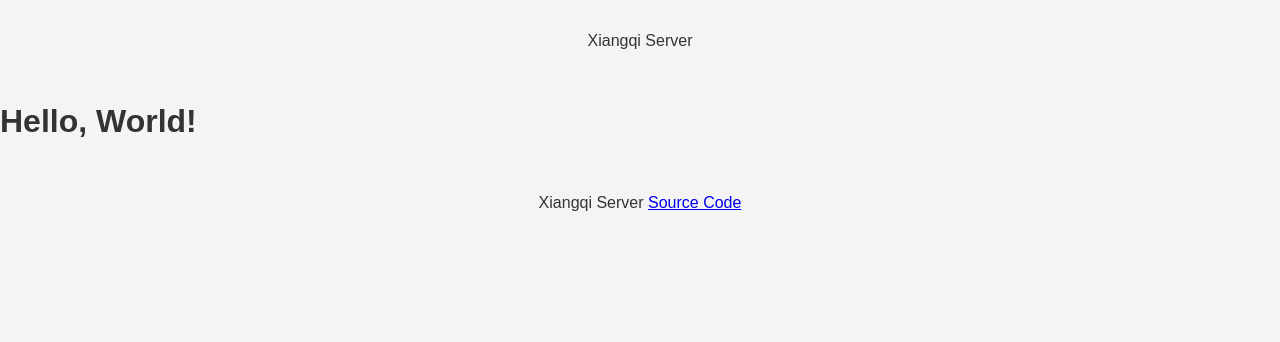
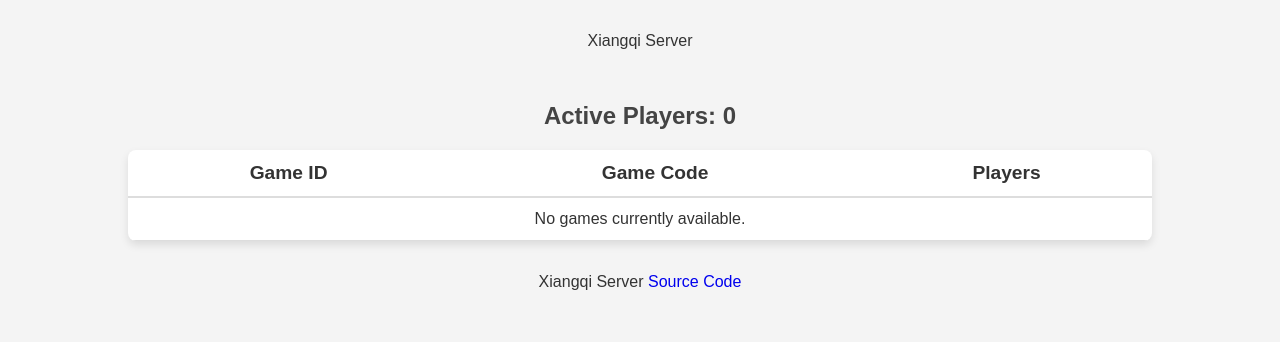
Before and after one commit to aba2222/xiangqi_server, a FastAPI app: page / in a window 1280 px wide. Shown: the top 342 px of the page. Run offline with FastAPI, Linux system fonts and the light colour scheme.

Commit message:
Update home page

```diff
--- a/main.py
+++ b/main.py
@@ -9,6 +9,8 @@ from uuid import uuid4
 DATABASE_URL = "sqlite:///./game_data.db"
 
 Base = declarative_base()
+
+active_players = 0
 
 # 创建数据库引擎
 engine = create_engine(DATABASE_URL, connect_args={"check_same_thread": False})
@@ -53,15 +55,12 @@ def get_db():
 
 
 @app.get("/")
-async def read_root(request: Request):
+async def read_root(request: Request, db: Session = Depends(get_db)):
+    games = db.query(Game).limit(100).all()
     return templates.TemplateResponse(
-        "home_page.html", {"request": request, "message": "Hello, World!"}
+        "home_page.html",
+        {"request": request, "active_players": active_players, "games": games},
     )
-
-
-# @app.get("/get_games")
-# async def get_games():
-# return games
 
 
 @app.post("/create_game")
@@ -73,10 +72,6 @@ async def create_game(game_code: str, db: Session = Depends(get_db)):
     db.commit()
     db.refresh(db_game)  # 获取数据库中的新记录
 
-    return {"game_id": game_id}
-
-    game_id = str(uuid.uuid4())  # 生成唯一的 game_id
-    games[game_id] = {"game_code": game_code, "players": []}  # 用于保存加入该对局的玩家
     return {"game_id": game_id}
 
 
@@ -99,6 +94,8 @@ async def websocket_endpoint(
     db.add(db_player)
     db.commit()
 
+    active_players += 1
+
     try:
         while True:
             data = await websocket.receive_json()
@@ -114,6 +111,7 @@ async def websocket_endpoint(
     except Exception as e:
         print(f"Error: {str(e)}")
     finally:
+        active_players -= 1
         if (
             db.query(Player)
             .filter(Player.websocket_id == str(websocket.client))
--- a/static/home.css
+++ b/static/home.css
@@ -2,6 +2,14 @@ header {
     padding: 1rem 0;
     text-align: center;
 }
+
+.active-players {
+    margin-bottom: 20px;
+    font-size: 1.5rem;
+    font-weight: bold;
+    color: #444;
+}
+
 
 body {
     font-family: Arial, sans-serif;
@@ -11,7 +19,61 @@ body {
     color: #333;
 }
 
+.main {
+    flex-direction: column;
+    display: flex;
+    justify-content: center;
+    align-items: center;
+    /*min-height: 100vh;*/
+    width: 100%;
+    margin: 0;
+    padding: 0;
+}
+
+table {
+    width: 80%;
+    border-collapse: collapse;
+    background-color: #ffffff;
+    box-shadow: 0 4px 8px rgba(0, 0, 0, 0.1);
+    border-radius: 8px;
+    overflow: hidden;
+}
+
 footer {
     padding: 1rem 0;
     text-align: center;
 }
+
+/* 表格标题 */
+th {
+    border-bottom: 2px solid #ddd;
+    padding: 12px;
+    text-align: left;
+}
+
+/* 表格内容 */
+td {
+    padding: 12px;
+    text-align: left;
+    border-bottom: 1px solid #ddd; /* 添加底部边框 */
+}
+
+/* 表格行的悬浮效果 */
+tr:hover {
+    background-color: #f1f1f1; /* 悬浮时背景色 */
+}
+
+/* 设置表格的居中对齐 */
+table, th, td {
+    text-align: center;
+}
+
+/* 表格标题行的对齐方式 */
+thead th {
+    font-size: 1.2em;
+    font-weight: bold;
+}
+
+a {
+    text-decoration: none; /* 去除下划线 */
+}
--- a/templates/home_page.html
+++ b/templates/home_page.html
@@ -4,15 +4,48 @@
     <meta charset="UTF-8">
     <meta name="viewport" content="width=device-width, initial-scale=1.0">
     <title>Xiangqi Server</title>
-    <link rel="stylesheet" href="{{ url_for('static', path='home.css') }}">
+    <link rel="stylesheet" href="{{ url_for('static', path='home.css') }}?v=1.0.3">
 </head>
 <body>
 
 <header>
     <p>Xiangqi Server</p>
 </header>
-<div>
-    <h1>{{ message }}</h1>
+
+
+<div class="main">
+    <div>
+        <h2 class="active-players">Active Players: {{ active_players }}</h2>
+    </div>
+    <table>
+        <thead>
+            <tr>
+                <th>Game ID</th>
+                <th>Game Code</th>
+                <th>Players</th>
+            </tr>
+        </thead>
+        <tbody>
+            {% for game in games %}
+            <tr>
+                <td>{{ game.id }}</td>
+                <td>{{ game.game_code }}</td>
+                <td>
+                    {% for player in game.players %}
+                        {{ player.websocket_id }}<br>
+                    {% else %}
+                        No player<br>
+                    {% endfor %}
+                </td>
+            </tr>
+            {% else %}
+            <tr>
+                <td colspan="3">No games currently available.</td>
+            </tr>
+            {% endfor %}
+        </tbody>
+    </table>
+
 </div>
 <footer>
     <p>Xiangqi Server <a href="https://github.com/aba2222/xiangqi_server" target="_blank">Source Code</a></p>
```
Also changed, not shown: 1 other file.
